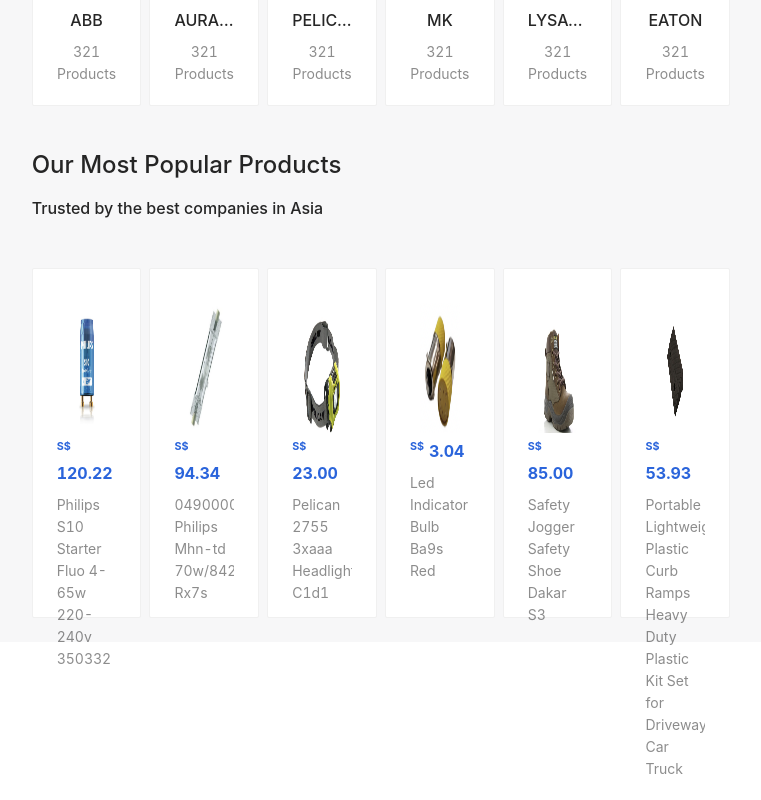
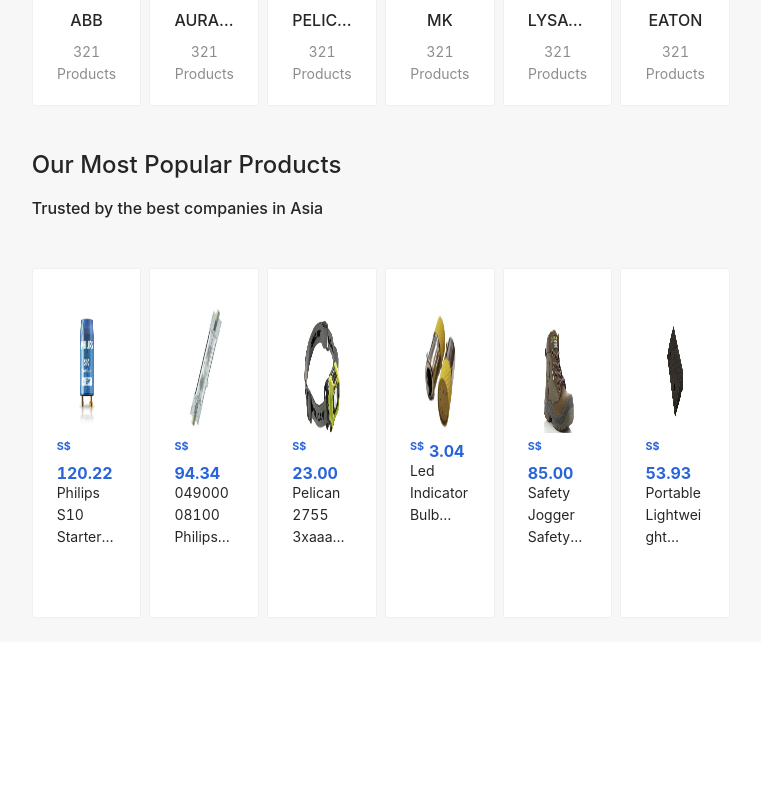
Before and after one commit to zytan98/eezeeFrontend, a React (Create React App) app in the folder my-app/: page / in a window 1280 px wide. Shown: the part 615-1415 px from the top of the page, without its empty margins (259-1020 px from the left). After the commit the page ends 1257 px from the top, so only its background shows below. Built offline with nearby package versions, Linux system fonts and the light colour scheme.

Commit message:
update card product descriptions

```diff
--- a/my-app/src/components/pages/Home/Home.js
+++ b/my-app/src/components/pages/Home/Home.js
@@ -1,5 +1,5 @@
 import React from 'react'
-import { Layout, Card, Row, Col, Divider } from 'antd'
+import { Layout, Card, Row, Col, Divider, Typography } from 'antd'
 import banner from '../../../Assets/banner.png'
 import mk from '../../../Assets/MK.svg'
 import abb from '../../../Assets/ABB.png'
@@ -120,7 +120,7 @@ const Home = () => {
                   return (
                     <Col span={4}>
                       <Link to={products[0]}>
-                        <Card style={{ height: '350px',minHeight:'350px' }}>
+                        <Card style={{ height: '350px', minHeight: '350px' }}>
                           <div
                             style={{
                               height: '150px',
@@ -154,8 +154,10 @@ const Home = () => {
                                 </Row>
                               </div>
                             }
-                            description={products[3]}
                           />
+                          <Typography.Paragraph ellipsis={{rows:3}}>
+                            {products[3]}
+                          </Typography.Paragraph>
                         </Card>
                       </Link>
                     </Col>
```
